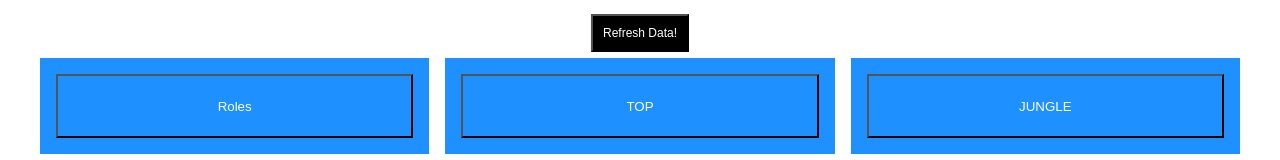
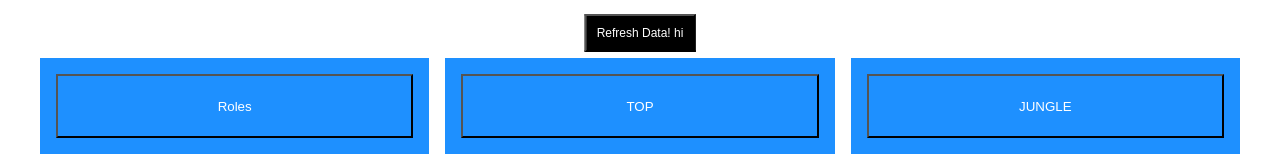
Before and after one commit to YellowCucumber23/Riot-API-Project, a React (Create React App) app in the folder graphs/: page / in a window 1280 px wide. Shown: the top 160 px of the page. Built offline with nearby package versions, Linux system fonts and the light colour scheme; no server answers.

Commit message:
feature branch

```diff
--- a/graphs/src/App.js
+++ b/graphs/src/App.js
@@ -30,7 +30,7 @@ function App() {
       <div className="container">
         <div className="center">
           <button onClick= {() => window.location.reload(false)} className = "reload">
-            Refresh Data!</button>
+            Refresh Data! hi</button>
         </div>
       </div>
 
```
